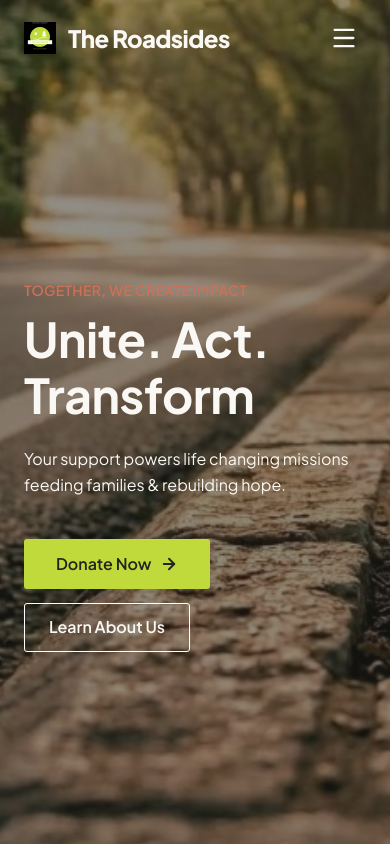
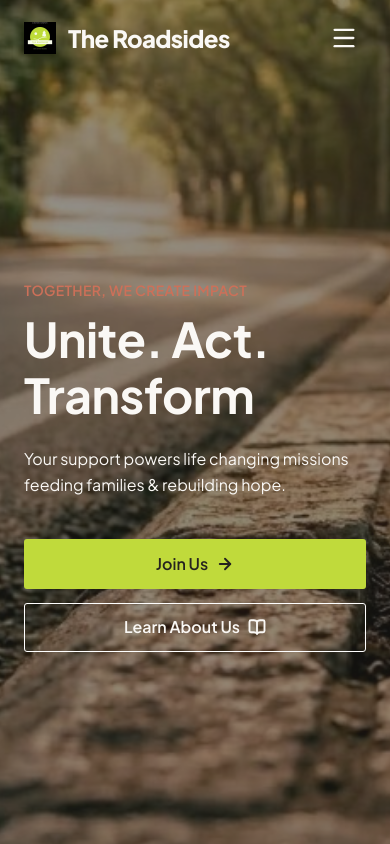
Before and after one commit to AnshKapila/TheRoadsides, a Next.js app: page / in a window 390 px wide. Shown: the top 844 px of the page. Built offline with nearby package versions, Linux system fonts and the light colour scheme.

Commit message:
Enhance mobile responsiveness for all homepage buttons

```diff
--- a/src/app/page.tsx
+++ b/src/app/page.tsx
@@ -31,15 +31,18 @@ export default function Home() {
               Your support powers life changing missions feeding families & rebuilding hope.
             </p>
 
-            <div className="flex flex-wrap items-center gap-[14px]">
-              <Link href="/get-involved" className="group inline-flex items-center gap-[8px] justify-center bg-[var(--primary-green)] text-[var(--charcoal)] font-semibold px-[32px] py-[13px] rounded-[3px] hover:bg-[var(--charcoal)] hover:text-[var(--primary-green)] transition-all duration-300 text-[16px] min-h-[44px]">
-                  Donate Now <span className="relative w-[18px] h-[18px] overflow-hidden flex items-center justify-center shrink-0">
+            <div className="flex flex-col sm:flex-row items-stretch sm:items-center gap-[14px] w-full">
+              <Link href="/get-involved" className="group w-full sm:w-auto inline-flex items-center gap-[8px] justify-center bg-[var(--primary-green)] text-[var(--charcoal)] font-semibold px-[32px] py-[13px] rounded-[3px] hover:bg-[var(--charcoal)] hover:text-[var(--primary-green)] transition-all duration-300 text-[16px] min-h-[44px]">
+                  Join Us <span className="relative w-[18px] h-[18px] overflow-hidden flex items-center justify-center shrink-0">
     <ArrowRight className="absolute w-[18px] h-[18px] transition-transform duration-[800ms] ease-[cubic-bezier(0.76,0,0.24,1)] group-hover:translate-x-[150%]" strokeWidth={2.5} />
     <ArrowRight className="absolute w-[18px] h-[18px] -translate-x-[150%] transition-transform duration-[800ms] ease-[cubic-bezier(0.76,0,0.24,1)] group-hover:translate-x-0" strokeWidth={2.5} />
   </span>
                 </Link>
-              <Link href="/about" className="inline-flex items-center gap-[8px] justify-center bg-transparent border-[1.5px] border-[var(--white)] text-[var(--paper)] font-semibold px-[24px] py-[11.5px] rounded-[3px] hover:bg-[var(--paper)] hover:text-[var(--charcoal)] transition-colors text-[16px] min-h-[44px]">
-                Learn About Us
+              <Link href="/about" className="group w-full sm:w-auto inline-flex items-center gap-[8px] justify-center bg-transparent border-[1.5px] border-[var(--white)] text-[var(--paper)] font-semibold px-[24px] py-[11.5px] rounded-[3px] hover:bg-[var(--paper)] hover:text-[var(--charcoal)] transition-colors text-[16px] min-h-[44px]">
+                Learn About Us <span className="relative w-[18px] h-[18px] overflow-hidden flex items-center justify-center shrink-0">
+    <BookOpen className="absolute w-[18px] h-[18px] transition-transform duration-[800ms] ease-[cubic-bezier(0.76,0,0.24,1)] group-hover:translate-x-[150%]" strokeWidth={2.5} />
+    <BookOpen className="absolute w-[18px] h-[18px] -translate-x-[150%] transition-transform duration-[800ms] ease-[cubic-bezier(0.76,0,0.24,1)] group-hover:translate-x-0" strokeWidth={2.5} />
+  </span>
               </Link>
             </div>
           </MotionBlurReveal>
@@ -113,7 +116,7 @@ export default function Home() {
               <p className="text-[16px] text-[var(--paper)] mb-[40px] leading-[1.65] font-normal">
                 It started by noticing what everyone else walks past. An alumnus of IIM Calcutta and Wharton Online with a deep background in ESG strategy, Seema founded The Roadsides to translate corporate sustainability principles into hyperlocal, citizen-led action.
               </p>
-              <Link href="/founder" className="group inline-flex items-center gap-[8px] justify-center bg-[var(--primary-green)] text-[var(--charcoal)] font-semibold px-[32px] py-[13px] rounded-[3px] hover:bg-[var(--charcoal)] hover:text-[var(--primary-green)] transition-all duration-300 text-[16px] min-h-[44px]">
+              <Link href="/founder" className="group w-full sm:w-auto inline-flex items-center gap-[8px] justify-center bg-[var(--primary-green)] text-[var(--charcoal)] font-semibold px-[32px] py-[13px] rounded-[3px] hover:bg-[var(--charcoal)] hover:text-[var(--primary-green)] transition-all duration-300 text-[16px] min-h-[44px]">
                 Read Seema&apos;s Story <span className="relative w-[18px] h-[18px] overflow-hidden flex items-center justify-center shrink-0">
     <BookOpen className="absolute w-[18px] h-[18px] transition-transform duration-[800ms] ease-[cubic-bezier(0.76,0,0.24,1)] group-hover:translate-x-[150%]" strokeWidth={2.5} />
     <BookOpen className="absolute w-[18px] h-[18px] -translate-x-[150%] transition-transform duration-[800ms] ease-[cubic-bezier(0.76,0,0.24,1)] group-hover:translate-x-0" strokeWidth={2.5} />
@@ -166,7 +169,7 @@ export default function Home() {
               <h2 className="text-[32px] font-semibold tracking-tight mb-[16px] leading-[1.2]">Stories and perspectives.</h2>
               <p className="text-[16px] text-[var(--muted)] leading-[1.65]">Excerpts from &quot;Baby Steps to Green Revolution&quot; and on-ground case studies.</p>
             </div>
-            <Link href="/insights" className="group inline-flex items-center gap-[8px] justify-center bg-[var(--primary-green)] text-[var(--charcoal)] font-semibold px-[32px] py-[13px] rounded-[3px] hover:bg-[var(--charcoal)] hover:text-[var(--primary-green)] transition-all duration-300 text-[16px] min-h-[44px]">
+            <Link href="/insights" className="group w-full sm:w-auto inline-flex items-center gap-[8px] justify-center bg-[var(--primary-green)] text-[var(--charcoal)] font-semibold px-[32px] py-[13px] rounded-[3px] hover:bg-[var(--charcoal)] hover:text-[var(--primary-green)] transition-all duration-300 text-[16px] min-h-[44px]">
               Read All Insights <span className="relative w-[18px] h-[18px] overflow-hidden flex items-center justify-center shrink-0">
     <Newspaper className="absolute w-[18px] h-[18px] transition-transform duration-[800ms] ease-[cubic-bezier(0.76,0,0.24,1)] group-hover:translate-x-[150%]" strokeWidth={2.5} />
     <Newspaper className="absolute w-[18px] h-[18px] -translate-x-[150%] transition-transform duration-[800ms] ease-[cubic-bezier(0.76,0,0.24,1)] group-hover:translate-x-0" strokeWidth={2.5} />
@@ -206,7 +209,7 @@ export default function Home() {
               </div>
               <h2 className="text-[32px] font-semibold tracking-tight leading-[1.2]">Community in Action</h2>
             </div>
-            <Link href="/gallery" className="group inline-flex items-center gap-[8px] justify-center bg-[var(--primary-green)] text-[var(--charcoal)] font-semibold px-[32px] py-[13px] rounded-[3px] hover:bg-[var(--charcoal)] hover:text-[var(--primary-green)] transition-all duration-300 text-[16px] min-h-[44px]">
+            <Link href="/gallery" className="group w-full sm:w-auto inline-flex items-center gap-[8px] justify-center bg-[var(--primary-green)] text-[var(--charcoal)] font-semibold px-[32px] py-[13px] rounded-[3px] hover:bg-[var(--charcoal)] hover:text-[var(--primary-green)] transition-all duration-300 text-[16px] min-h-[44px]">
               View Full Gallery <span className="relative w-[18px] h-[18px] overflow-hidden flex items-center justify-center shrink-0">
     <ImageIcon className="absolute w-[18px] h-[18px] transition-transform duration-[800ms] ease-[cubic-bezier(0.76,0,0.24,1)] group-hover:translate-x-[150%]" strokeWidth={2.5} />
     <ImageIcon className="absolute w-[18px] h-[18px] -translate-x-[150%] transition-transform duration-[800ms] ease-[cubic-bezier(0.76,0,0.24,1)] group-hover:translate-x-0" strokeWidth={2.5} />
@@ -256,7 +259,7 @@ export default function Home() {
                 <h2 className="text-[48px] font-bold text-[var(--charcoal)] tracking-[-0.01em] leading-[1.15] mb-[32px] max-w-md">
                   Join us in creating safer, cleaner, greener environments.
                 </h2>
-                <Link href="/get-involved" className="group inline-flex items-center gap-[8px] justify-center bg-[var(--primary-green)] text-[var(--charcoal)] font-semibold px-[32px] py-[13px] rounded-[3px] hover:bg-[var(--charcoal)] hover:text-[var(--primary-green)] transition-all duration-300 text-[16px] min-h-[44px]">Join Us<span className="relative w-[18px] h-[18px] overflow-hidden flex items-center justify-center shrink-0">
+                <Link href="/get-involved" className="group w-full sm:w-auto inline-flex items-center gap-[8px] justify-center bg-[var(--primary-green)] text-[var(--charcoal)] font-semibold px-[32px] py-[13px] rounded-[3px] hover:bg-[var(--charcoal)] hover:text-[var(--primary-green)] transition-all duration-300 text-[16px] min-h-[44px]">Join Us<span className="relative w-[18px] h-[18px] overflow-hidden flex items-center justify-center shrink-0">
     <ArrowRight className="absolute w-[18px] h-[18px] transition-transform duration-[800ms] ease-[cubic-bezier(0.76,0,0.24,1)] group-hover:translate-x-[150%]" strokeWidth={2.5} />
     <ArrowRight className="absolute w-[18px] h-[18px] -translate-x-[150%] transition-transform duration-[800ms] ease-[cubic-bezier(0.76,0,0.24,1)] group-hover:translate-x-0" strokeWidth={2.5} />
   </span>
```
